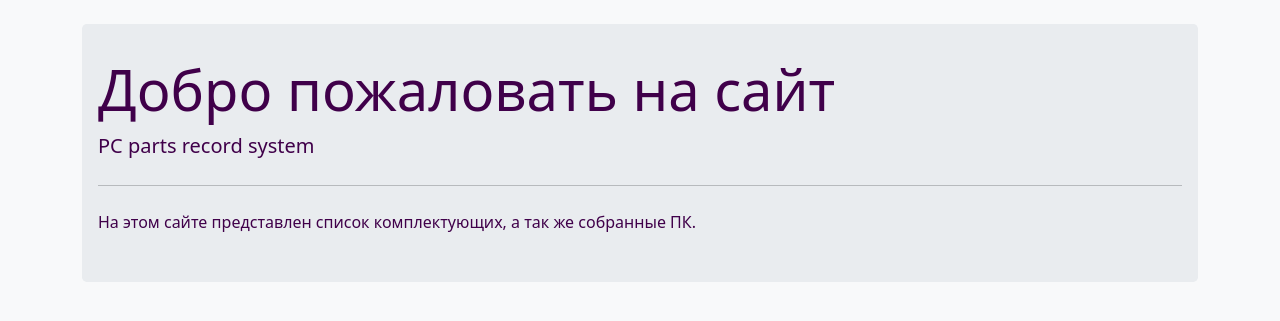
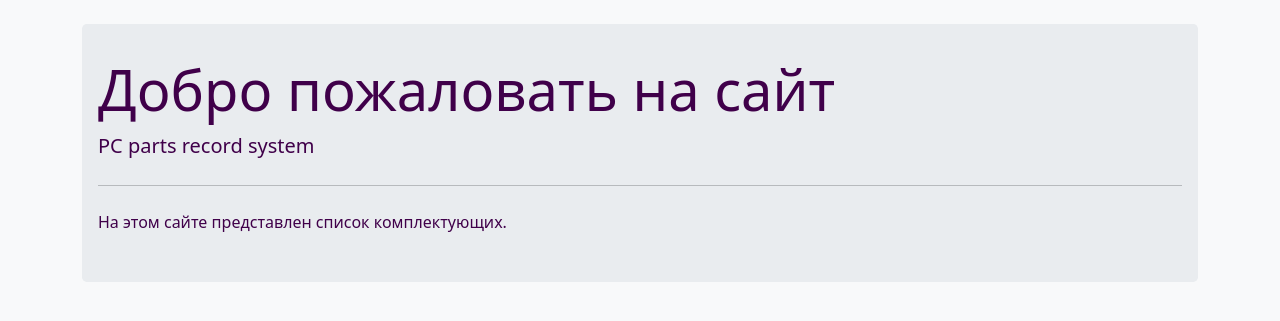
Before and after one commit to VantuzFed/pc_parts_kurs, a Flask app: page / in a window 1280 px wide. Shown: the part 74-395 px from the top of the page. Run offline with Flask 3, Linux system fonts and the light colour scheme; some libraries are stand-ins or nearby versions.

Commit message:
незначительные изменения на главной странице

```diff
--- a/templates/index.html
+++ b/templates/index.html
@@ -7,6 +7,6 @@
         <h1 class="display-4">Добро пожаловать на сайт</h1>
         <p class="lead">PC parts record system</p>
         <hr class="my-4">
-        <p>На этом сайте представлен список комплектующих, а так же собранные ПК.</p>
+        <p>На этом сайте представлен список комплектующих.</p>
     </div>
 {% endblock %}
```
